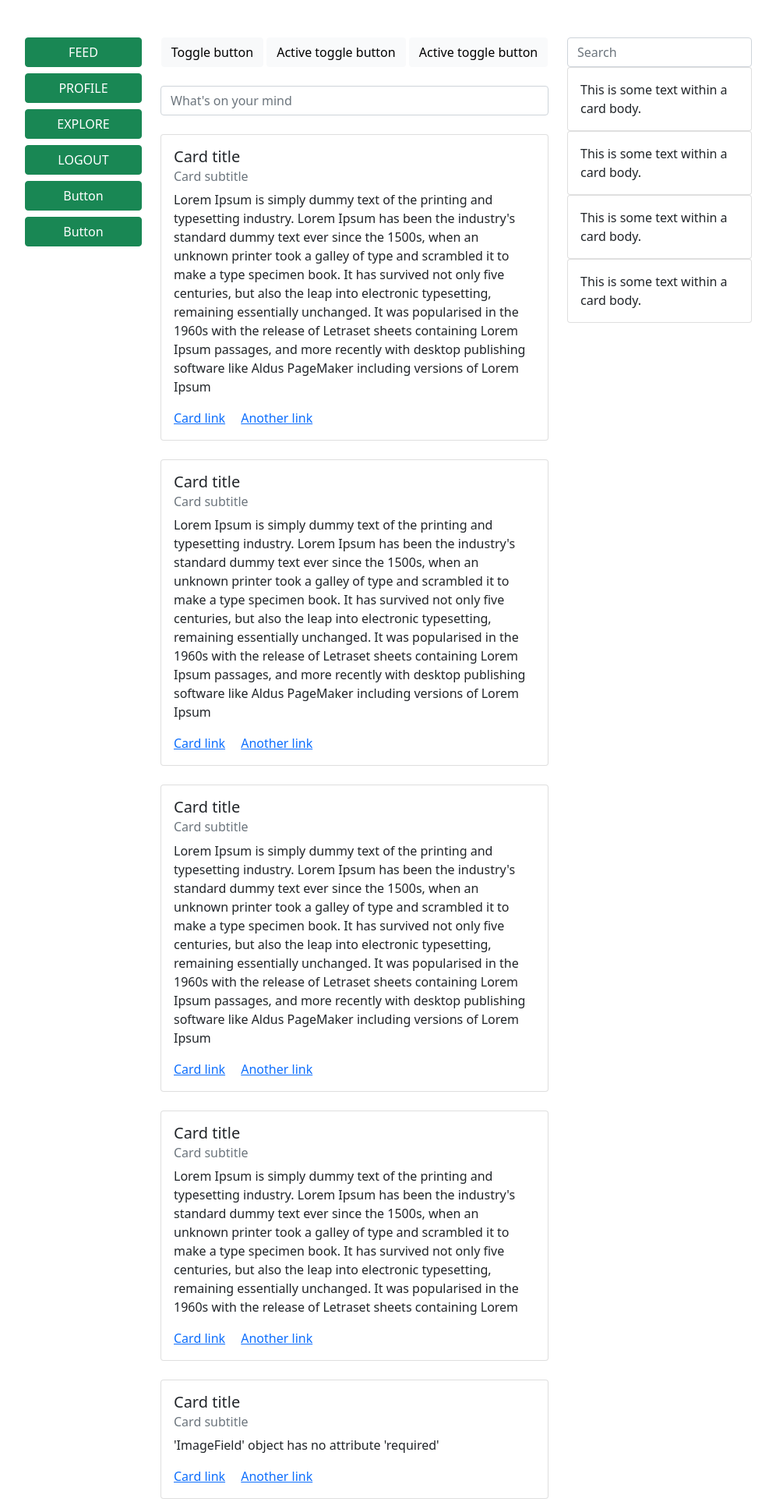
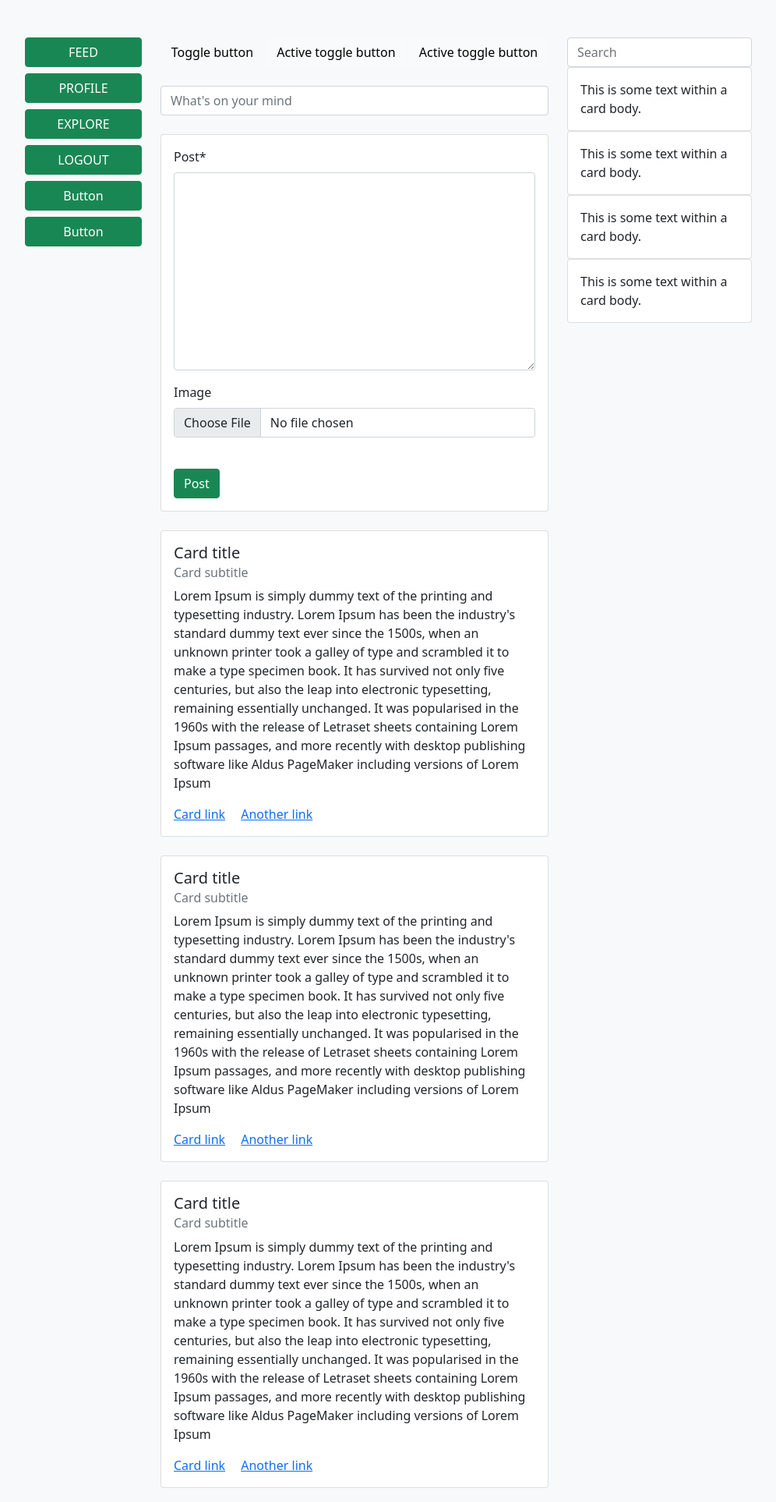
Before and after one commit to rcoffie/simple-socail-, a Django app: page /post/index in a window 1280 px wide. Shown: the top 1926 px of the page at 78% size, without its empty margins (98-1094 px from the left). Run offline with Django 4.2, Linux system fonts and the light colour scheme; data comes from the database, SQL or seed files in the repository; both versions use the stored data as it was after the commit; parts of the project's set-up code (start-up, migrations or seed data) failed here and were passed over; some libraries are stand-ins or nearby versions.

Commit message:
worked on index page and post form

```diff
--- a/post_engine/forms.py
+++ b/post_engine/forms.py
@@ -3,6 +3,7 @@ from post_engine.models import PostInfo
 
 
 class PostInfoForm(forms.ModelForm):
+    image = forms.ImageField(required=False)
     class Meta:
         model = PostInfo
         fields = ['post', 'image']
--- a/post_engine/models.py
+++ b/post_engine/models.py
@@ -7,7 +7,7 @@ from django.contrib.auth.models import User
 class PostInfo(models.Model):
     user = models.ForeignKey(User, on_delete=models.CASCADE)
     post = models.TextField()
-    image = models.ImageField(upload_to = 'post_images', blank=True,)
+    image = models.ImageField(upload_to = 'post_images', blank=True,null=True)
     date = models.DateTimeField(auto_now_add=True)
 
     def __str__(self):
--- a/post_engine/urls.py
+++ b/post_engine/urls.py
@@ -3,6 +3,6 @@ from post_engine import views
 
 urlpatterns = [
      path("index", views.index, name="index"),
-     path('create_post', views.create_post, name="create_post"),
+     # path('create_post', views.create_post, name="create_post"),
      path('post_detail/<str:pk>/', views.post_detail, name="post_detail"),
 ]
--- a/post_engine/views.py
+++ b/post_engine/views.py
@@ -5,22 +5,30 @@ from post_engine.models import PostInfo
 # Create your views here.
 def index(request):
     posts = PostInfo.objects.all()
-    context = {'posts':posts}
+    form = PostInfoForm()
+    if request.method == 'POST':
+        form = PostInfoForm(request.POST, request.FILES)
+        if form.is_valid():
+            save_form = form.save(commit=False)
+            save_form.user = request.user
+            save_form.save()
+            return redirect('index')
+    context = {'posts':posts,'form':form,}
     return render(request, "index.html", context)
 
 
-def create_post(request):
-    postform = PostInfoForm()
-    if request.POST:
-        form_check = PostInfoForm(request.POST, request.FILES)
-        if form_check.is_valid():
-            check = form_check.save(commit=False)
-            check.user = request.user
-            check.save()
-            return redirect('index')
-        return redirect('create_post')
-    context = {'postform': postform}
-    return render(request, 'post_engine/create_post.html', context)
+# def create_post(request):
+#     form = PostInfoForm()
+#     if request.POST:
+#         form = PostInfoForm(request.POST, request.FILES)
+#         if form.is_valid():
+#             save_form = form.save(commit=False)
+#             save_form.user = request.user
+#             save_form.save()
+#             return redirect('index')
+#         return redirect('create_post')
+#     context = {'form': form}
+#     return render(request, 'index.html', context)
 
 
 def post_detail(request, pk):
--- a/templates/account_engine/profile.html
+++ b/templates/account_engine/profile.html
@@ -1,4 +1,4 @@
-{% extends 'base.html' %}
+{% extends 'base2.html' %}
 
 {% block content %}
 
--- a/templates/base2.html
+++ b/templates/base2.html
@@ -13,7 +13,7 @@
 
     <title>{% block title%}mySOCIAL | {% endblock %}</title>
   </head>
-  <body>
+  <body class="bg-light">
   <!-- navbar  -->
 
 
--- a/templates/index.html
+++ b/templates/index.html
@@ -1,5 +1,6 @@
 {% extends 'base2.html' %}
-
+{% load widget_tweaks %}
+{% load crispy_forms_tags %}
 
 {% block content %}
 
@@ -24,6 +25,20 @@
       </div>
 
       <input class="form-control mb-4" type="text" placeholder="What's on your mind" aria-label="Disabled input example" >
+
+      <div class="card mb-4">
+        <div class="card-body">
+          <form class="" method="POST" enctype="multipart/form-data" >
+           {% csrf_token %}
+
+            {{form|crispy}}
+
+            <input type="submit" name="" value="Post" class="btn btn-success mt-4">
+          </form>
+        </div>
+      </div>
+
+
 
       {% if posts %}
       {% for each in posts %}
```
Also changed, not shown: db.sqlite3, post_engine/migrations/0004_alter_postinfo_image.py (added).
